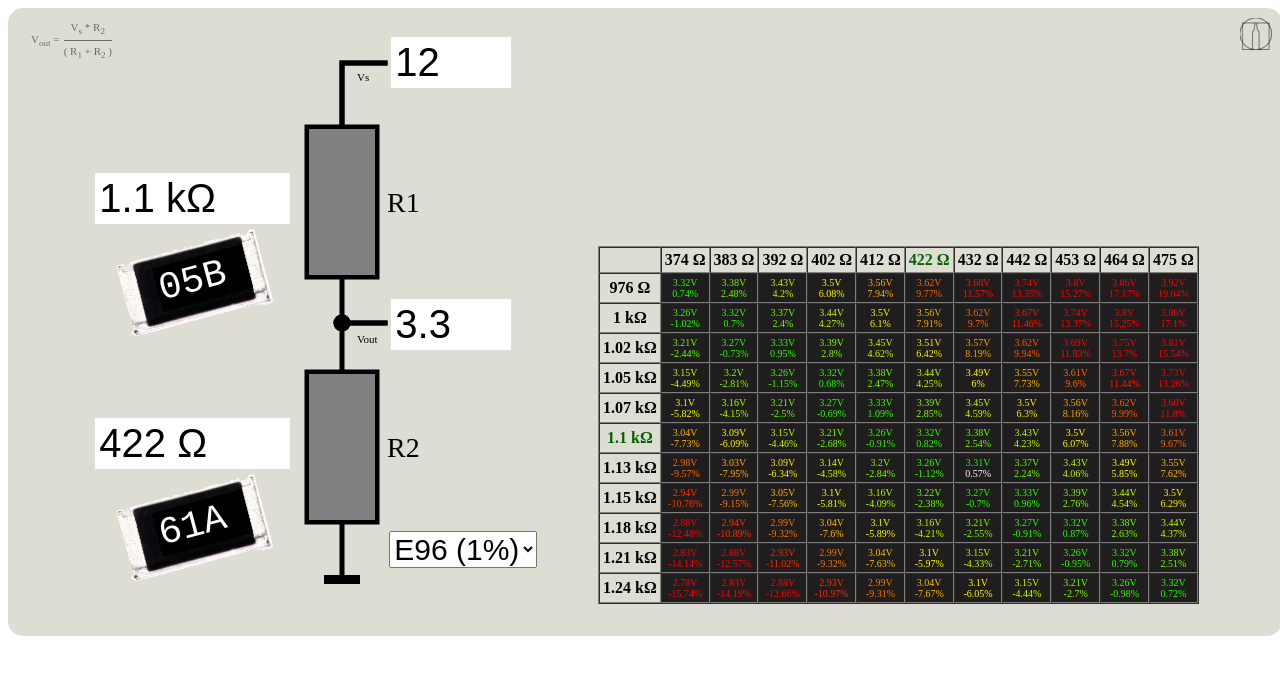
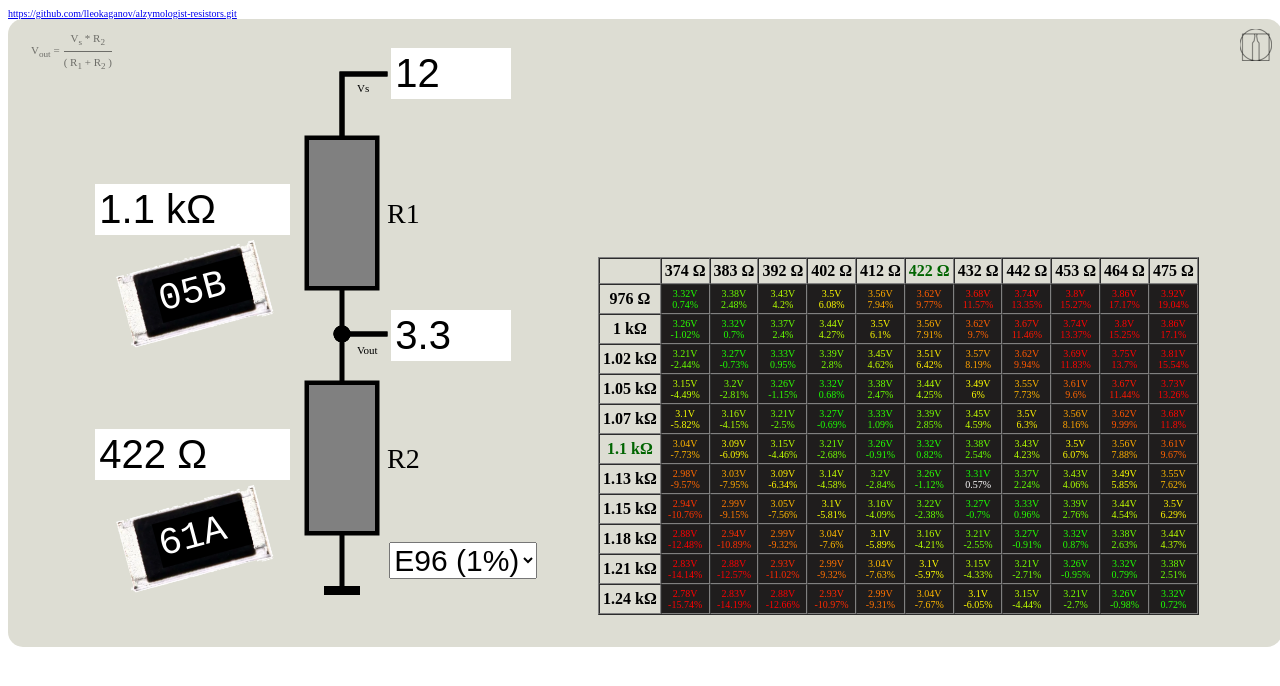
Before and after one commit to lleokaganov/alzymologist-resistors, a plain HTML site: page index.html in a window 1280 px wide. Drawn offline with Linux system fonts and the light colour scheme.

Commit message:
major: init

```diff
--- a/index.html
+++ b/index.html
@@ -9,6 +9,8 @@
 
 </head>
 <body onload='GO()'>
+
+<div style='font-size:10px;'><a target='_blank' href='https://github.com/lleokaganov/alzymologist-resistors.git'>https://github.com/lleokaganov/alzymologist-resistors.git</a></div>
 
 <center><div id='mdiv'>
 
```
